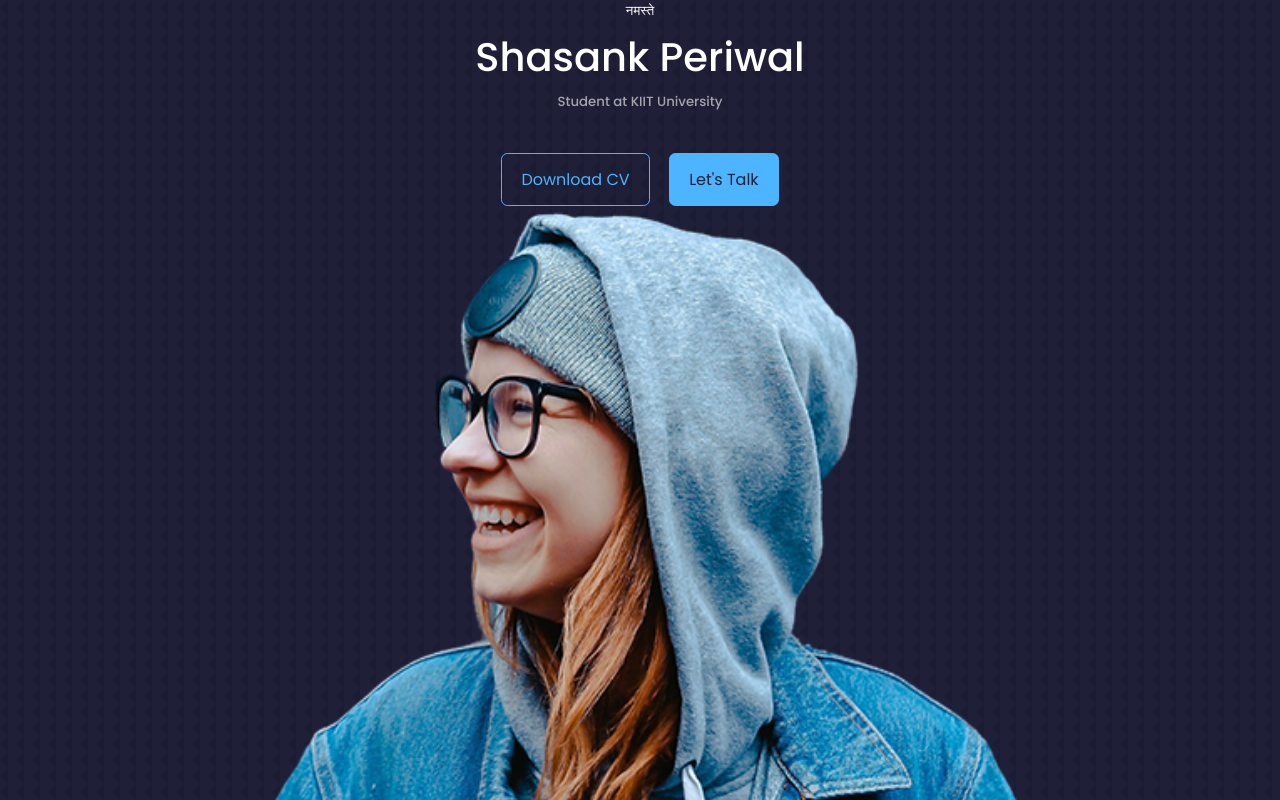
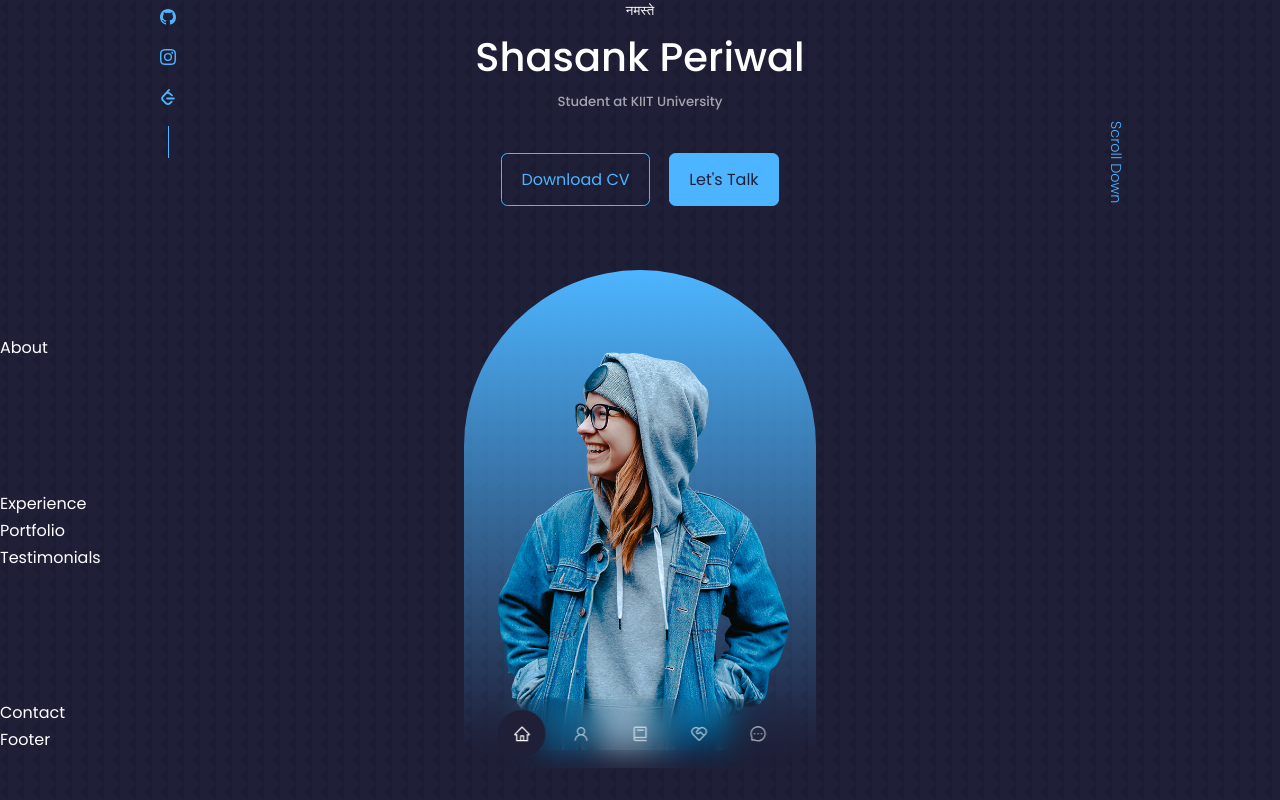
Before and after one commit to shasank27/portfolio, a React (Create React App) app: page / in a window 1280 px wide. Shown: the top 800 px of the page. Built offline with nearby package versions, Linux system fonts and the light colour scheme.

Commit message:
More updates

```diff
--- a/src/components/about/About.jsx
+++ b/src/components/about/About.jsx
@@ -2,7 +2,7 @@
 import "./about.css";
 
 const About = () => {
-  return <div>About</div>;
+  return <section id="about">About</section>;
 };
 
 export default About;
--- a/src/components/contact/Contact.jsx
+++ b/src/components/contact/Contact.jsx
@@ -2,7 +2,7 @@
 import "./contact.css";
 
 const Contact = () => {
-  return <div>Contact</div>;
+  return <section id="contact">Contact</section>;
 };
 
 export default Contact;
--- a/src/components/experience/Experience.jsx
+++ b/src/components/experience/Experience.jsx
@@ -2,7 +2,7 @@
 import "./experience.css";
 
 const Experience = () => {
-  return <div>Experience</div>;
+  return <section id="experience">Experience</section>;
 };
 
 export default Experience;
--- a/src/components/header/header.css
+++ b/src/components/header/header.css
@@ -39,3 +39,41 @@
 }
 
 /* ===================== :IMAGE: ======================= */
+
+.me {
+  background: linear-gradient(var(--color-primary), transparent);
+  width: 22rem;
+  height: 30rem;
+  position: absolute;
+  left: calc(50% - 11rem);
+  margin-top: 4rem;
+  border-radius: 12rem 12rem 0 0;
+  overflow: hidden;
+  padding: 5rem 1.5rem 1.5rem 1.5rem;
+}
+
+/* ===================== :SCROLL DOWN: ======================= */
+
+.scroll_down {
+  position: absolute;
+  right: -2.3rem;
+  bottom: 2rem;
+  transform: rotate(90deg);
+  font-weight: 300;
+  font-size: 0.9rem;
+}
+
+/* ========================== :MEDIA QUERIES (MID DEVICES) : ========================== */
+@media screen and (max-width: 1024px) {
+  header {
+    height: 100vh;
+  }
+}
+
+/* ========================== :MEDIA QUERIES (SMALL DEVICES) : ========================== */
+@media screen and (max-width: 600px) {
+  .header__socials,
+  .scroll_down {
+    display: none;
+  }
+}
--- a/src/components/nav/Nav.jsx
+++ b/src/components/nav/Nav.jsx
@@ -1,8 +1,29 @@
 import React from "react";
 import "./nav.css";
+import { AiOutlineHome, AiOutlineUser, AiOutlineMessage } from "react-icons/ai";
+import { BiBook } from "react-icons/bi";
+import { RiServiceLine } from "react-icons/ri";
 
 const Nav = () => {
-  return <div>Nav</div>;
+  return (
+    <nav>
+      <a href="#" className="active">
+        <AiOutlineHome />
+      </a>
+      <a href="#about">
+        <AiOutlineUser />
+      </a>
+      <a href="#experience">
+        <BiBook />
+      </a>
+      <a href="#project">
+        <RiServiceLine />
+      </a>
+      <a href="#contact">
+        <AiOutlineMessage />
+      </a>
+    </nav>
+  );
 };
 
 export default Nav;
--- a/src/components/nav/nav.css
+++ b/src/components/nav/nav.css
@@ -0,0 +1,33 @@
+nav {
+  background: (0, 0, 0, 0.3);
+  width: max-content;
+  /* display: block; */
+  padding: 0.7rem 1.7rem;
+  z-index: 2;
+  position: fixed;
+  left: 50%;
+  transform: translateX(-50%);
+  bottom: 2rem;
+  display: flex;
+  gap: 0.8rem;
+  border-radius: 3rem;
+  backdrop-filter: blur(15px);
+}
+
+nav a {
+  background: transparent;
+  padding: 0.9rem;
+  border-radius: 50%;
+  display: flex;
+  color: var(--color-light);
+  font-size: 1.1rem;
+}
+
+nav a:hover {
+  background: rgba(0, 0, 0, 0.3);
+}
+
+nav a.active {
+  background: var(--color-bg);
+  color: var(--color-white);
+}
```
Also changed, not shown: src/components/projects/Project.jsx (added, +7 -0 lines), src/components/projects/project.css (added).
